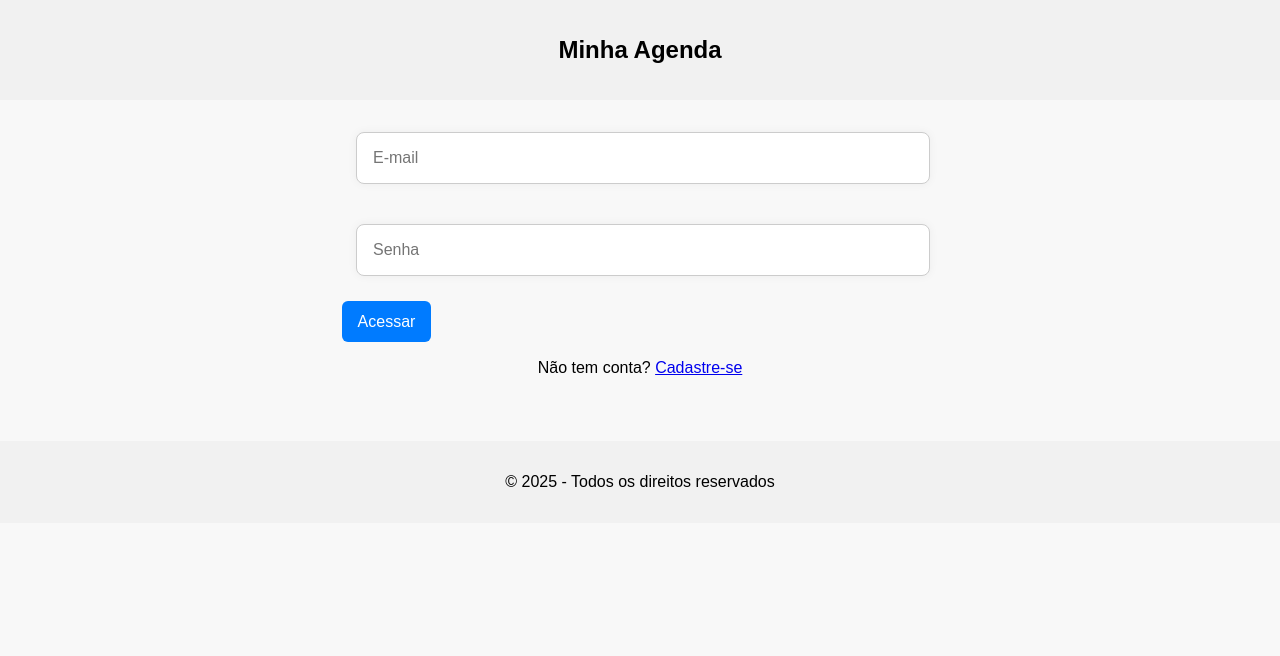
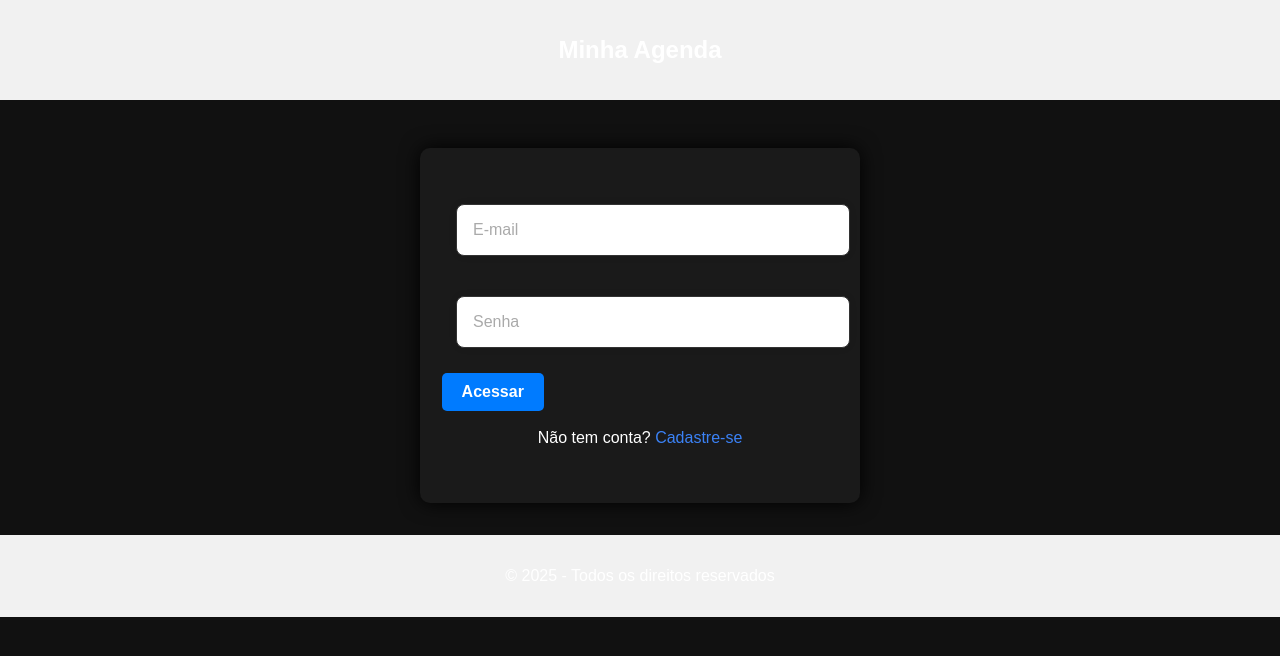
Before and after one commit to EdordoOrigem/trabalho, a Next.js app: page / in a window 1280 px wide. Shown: the top 656 px of the page. Built offline with nearby package versions, Linux system fonts and the light colour scheme.

Commit message:
estilizado pt1

```diff
--- a/styles/globals.css
+++ b/styles/globals.css
@@ -1,18 +1,69 @@
 /* styles/globals.css */
+
 body {
+  background-color: #111111;
+  color: #ffffff;
+  font-family: sans-serif;
   margin: 0;
   padding: 0;
-  font-family: sans-serif;
-  background-color: #f8f8f8;
+}
+
+a {
+  color: #3b82f6;
+  text-decoration: none;
+}
+
+a:hover {
+  color: #60a5fa;
 }
 
 .container {
-  width: 100%;
-  max-width: 600px;
+  max-width: 400px;
   margin: 0 auto;
-  padding: 1rem;
+  padding: 40px 20px;
+  background-color: #1a1a1a;
+  border-radius: 10px;
+  box-shadow: 0 0 20px #000;
+}
+
+.form-control {
+  background-color: #222;
+  color: #fff;
+  border: 1px solid #333;
+  padding: 10px;
+  border-radius: 5px;
+}
+
+.form-control::placeholder {
+  color: #aaa;
+}
+
+.btn-primary {
+  background-color: #3b82f6;
+  border: none;
+  padding: 10px 20px;
+  color: white;
+  font-weight: bold;
+  border-radius: 5px;
+}
+
+.btn-primary:hover {
+  background-color: #60a5fa;
+  cursor: pointer;
 }
 
 .text-center {
   text-align: center;
 }
+
+.mt-5 {
+  margin-top: 3rem;
+}
+
+.mt-3 {
+  margin-top: 1rem;
+}
+
+.mb-3 {
+  margin-bottom: 1rem;
+}
```
